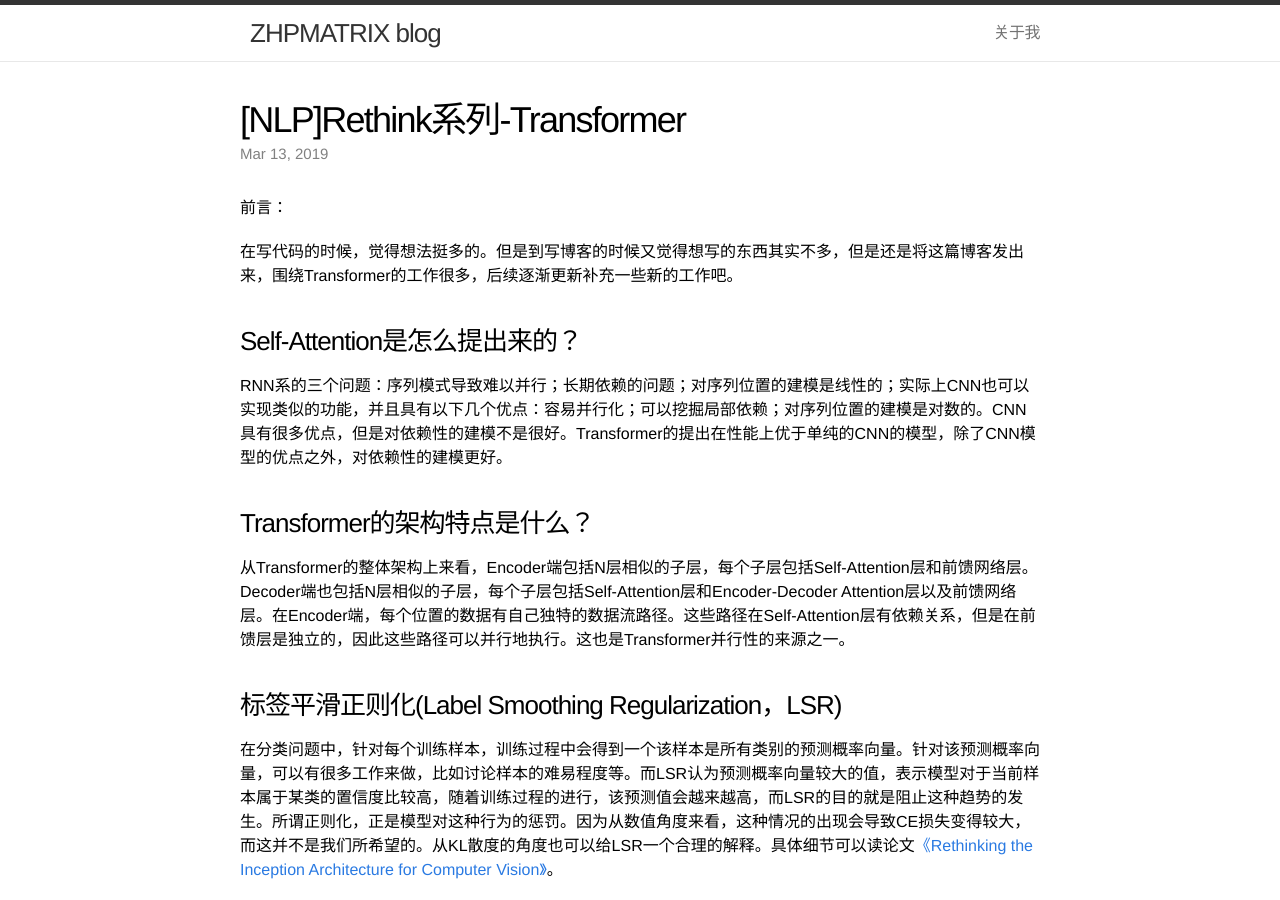
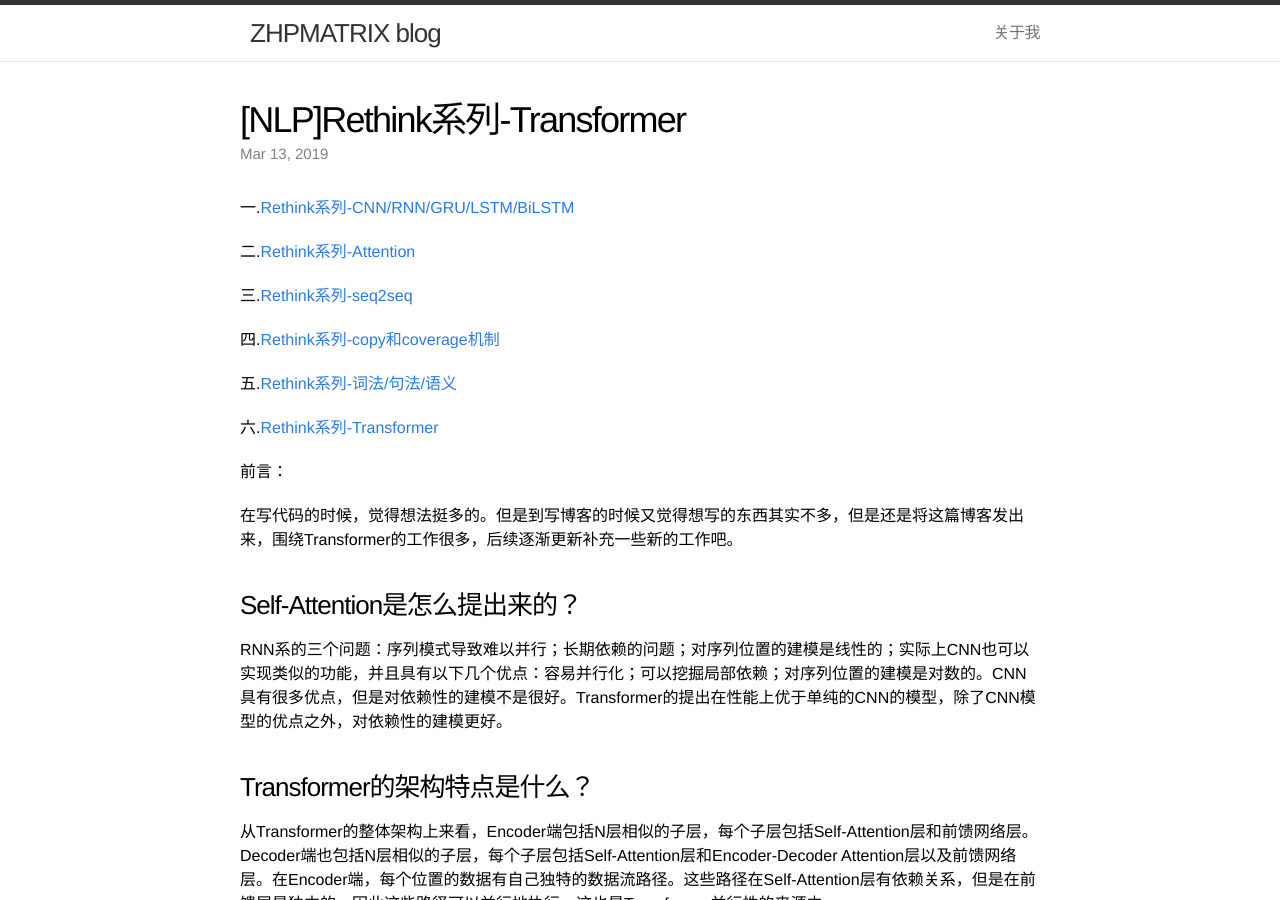
Before and after one commit to zhpmatrix/zhpmatrix.github.io, a Jekyll site: the page built from _posts/2019-03-11-NLP-rethinking-Transformer.md, in a window 1280 px wide and 900 px high. Built offline with Jekyll 4.4.1, drawn with Linux system fonts in a browser that asks for light colours; comment, search, counter and statistics services are not loaded.

Commit message:
update outlines

```diff
--- a/_posts/2019-03-11-NLP-rethinking-Transformer.md
+++ b/_posts/2019-03-11-NLP-rethinking-Transformer.md
@@ -7,6 +7,18 @@ mathjax: true
 ---
 
 <script type="text/javascript" src="http://cdn.mathjax.org/mathjax/latest/MathJax.js?config=default"></script>
+
+一.[Rethink系列-CNN/RNN/GRU/LSTM/BiLSTM](https://zhpmatrix.github.io/2019/01/27/NLP-rethinking-base-blocks/)
+
+二.[Rethink系列-Attention](https://zhpmatrix.github.io/2019/01/27/NLP-rethinking-attention/)
+
+三.[Rethink系列-seq2seq](https://zhpmatrix.github.io/2019/01/28/NLP-rethingking-seq2seq/)
+
+四.[Rethink系列-copy和coverage机制](https://zhpmatrix.github.io/2019/01/29/NLP-rethinking-copy-and-coverage/)
+
+五.[Rethink系列-词法/句法/语义](https://zhpmatrix.github.io/2019/01/31/NLP-rethinking-basic-techniques/)
+
+六.[Rethink系列-Transformer](https://zhpmatrix.github.io/2019/03/13/NLP-rethinking-Transformer/)
 
 
 前言：
```
Also changed, not shown: _posts/2019-01-27-NLP-rethinking-attention.md (+2 -0 lines), _posts/2019-01-27-NLP-rethinking-base-blocks.md (+2 -0 lines), _posts/2019-01-28-NLP-rethingking-seq2seq.md (+2 -0 lines), _posts/2019-01-29-NLP-rethinking-copy-and-coverage.md (+2 -0 lines), _posts/2019-01-31-NLP-rethinking-basic-techniques.md (+2 -0 lines).
